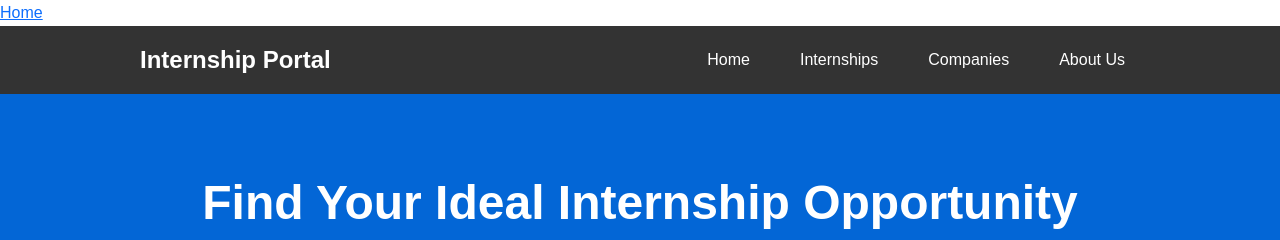
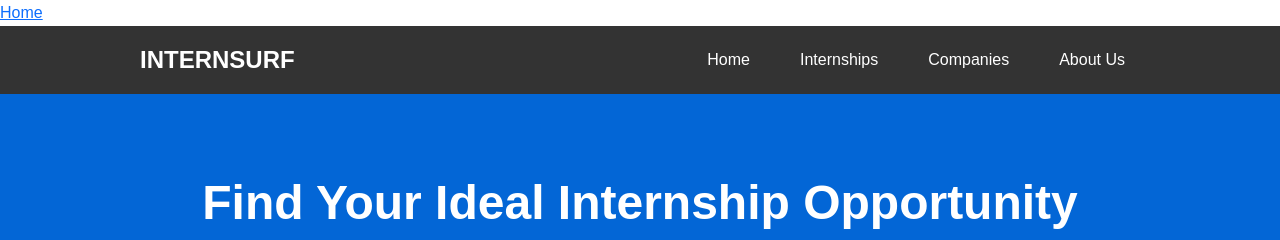
Before and after one commit to thebenjii/sitetest.github.io, a Jekyll site: the page built from index.md, in a window 1280 px wide. Shown: the top 240 px of the page. Built offline with Jekyll 4.4.1, drawn with Linux system fonts in a browser that asks for light colours.

Commit message:
Update index.md

```diff
--- a/index.md
+++ b/index.md
@@ -10,7 +10,7 @@ title: INTERNSURF
 <nav class="navbar">
   <div class="container">
     <div class="logo">
-      <a href="#">Internship Portal</a>
+      <a href="#">INTERNSURF </a>
     </div>
     <ul class="nav-links">
       <li><a href="#">Home</a></li>
```
